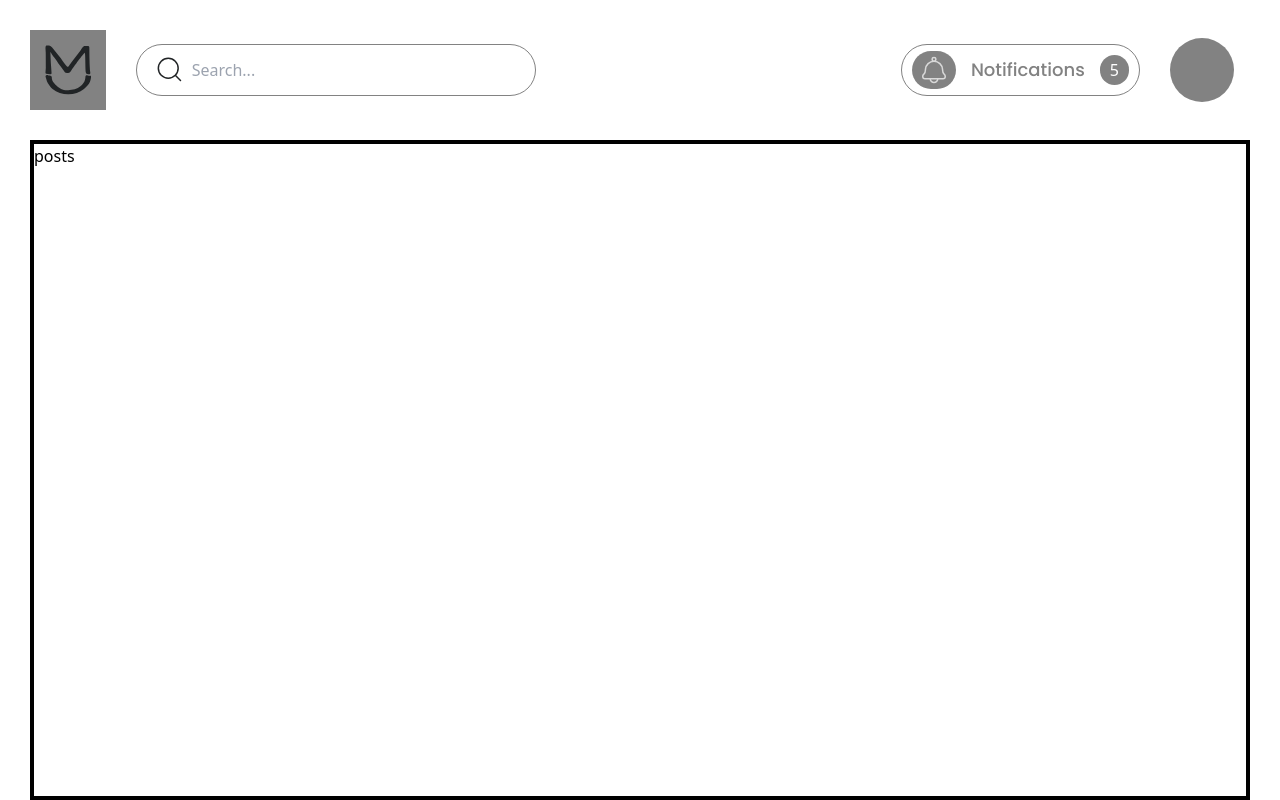
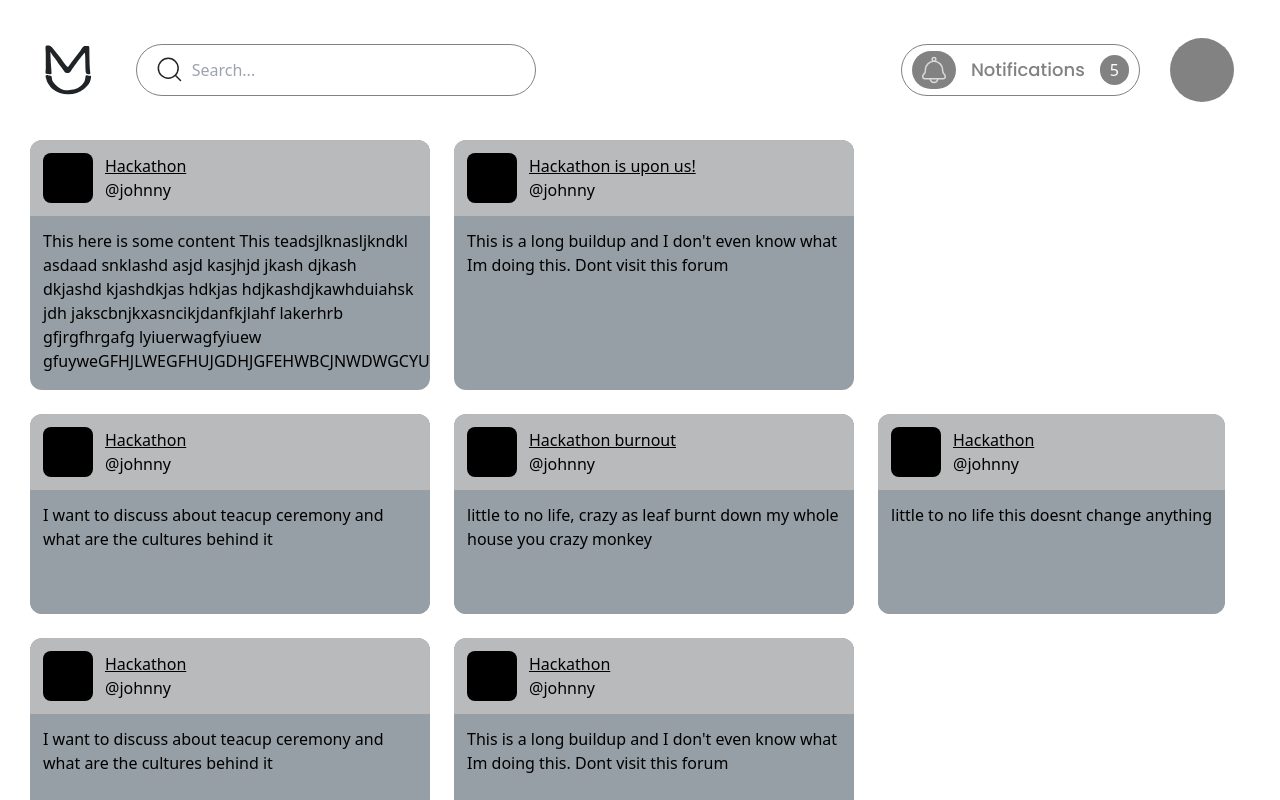
Before and after one commit to GappleBee/Hackathon, a React (Vite) app in the folder Frontend/mood-forum/: page /posts in a window 1280 px wide. Built offline with nearby package versions, Linux system fonts and the light colour scheme.

Commit message:
style: browse post done feat: clicking post directs to post page

```diff
--- a/Frontend/mood-forum/package.json
+++ b/Frontend/mood-forum/package.json
@@ -10,6 +10,7 @@
     "preview": "vite preview"
   },
   "dependencies": {
+    "axios": "^1.7.4",
     "react": "^18.3.1",
     "react-dom": "^18.3.1",
     "react-hook-form": "^7.52.2",
--- a/Frontend/mood-forum/src/App.tsx
+++ b/Frontend/mood-forum/src/App.tsx
@@ -1,6 +1,7 @@
 import { Routes, Route } from 'react-router-dom'
+import { usePushContent } from './context/context'
 import HorizontalNav from './component/navbar/HorizontalNav'
-import { usePushContent } from './context/context'
+import Posts from './component/posts/Posts'
 
 function App() {
 
@@ -9,11 +10,11 @@ function App() {
   return (
     <div className='h-screen w-screen pt-[30px] px-[30px] flex flex-col'>
           <HorizontalNav />
-          <div className='border-4 border-black flex-1 flex'>
-              <div className={`w-[${push}] ${push ? "w-[120px]" : "w-0"} transition-[width] ease-linear delay-[50ms]`} />
+          <div className='flex-1 flex overflow-scroll'>
+              <div className={`w-[${push}] ${push ? "w-[244px]" : "w-0"} transition-[width] ease-linear delay-[50ms]`} />
               <Routes>
                   <Route path='/' element={<App />}/>
-                  <Route path='/posts' element={<h1>posts</h1>}/>
+                  <Route path='/posts' element={<Posts />}/>
                   <Route path='/posts/:postId' element={<h1>posts id</h1>}/>
                   <Route path='/profile' element={<h1>profile</h1>}/>
               </Routes>
--- a/Frontend/mood-forum/src/component/navbar/VerticalNav.tsx
+++ b/Frontend/mood-forum/src/component/navbar/VerticalNav.tsx
@@ -7,7 +7,8 @@ function VerticalNav() {
   const { setPush } = usePushContent()
 
   return (
-    <div className={`transition-[height,hover] ease-linear ${VerticalBar ? "bg-white" : "bg-[#828282]"} relative z-10 hover:cursor-pointer delay-75 ${!VerticalBar ? "h-[80px]" : "h-[calc(100vh-64px)]"} w-[80px] p-[15px] mr-[30px] hover:bg-[#828282]`} onClick={() => {
+    <div className={`flex flex-col overflow-hidden transition-[height,hover,width] ease-linear${VerticalBar ? "bg-[#828282]" : "bg-white"} relative z-10 hover:cursor-pointer delay-75 ${!VerticalBar ? "w-[80px]" : "w-[250px]"}  ${VerticalBar ? "bg-[#828282]" : "bg-white"} relative z-10 hover:cursor-pointer delay-75 ${!VerticalBar ? "h-[80px]" : "h-[calc(100vh-64px)]"} w-[80px] p-[15px] mr-[30px] hover:bg-[#828282]`} >
+      <img className="mr-[30px] mb-[30px] w-[80px] h-[80px]" src={logo} onClick={() => {
       if (VerticalBar) {
         setVerticalBar(false)
         setPush(false)
@@ -15,8 +16,11 @@ function VerticalNav() {
         setVerticalBar(true)
         setPush(true)
       }
-    }} >
-        <img className="mr-[30px] w-[80px]" src={logo} />
+    }}/>
+      <div>Create Post</div>
+      <div>Login</div>
+      <div>Register</div>
+      <div>Browse</div>
     </div>
   )
 }
--- /dev/null
+++ b/Frontend/mood-forum/src/component/posts/Post.tsx
@@ -0,0 +1,23 @@
+
+import { useNavigate } from "react-router-dom"
+function Post({ title, username, content, id } : { title: string, content: string, username: string, id: number }) {
+  const navigate = useNavigate()
+  return (
+    <div className="bg-[#969FA5] hover:cursor-pointer hover:border-2 hover:border-orange-400 flex flex-col max-w-[400px] rounded-[12px] max-h-[250px] min-h-[200px] overflow-hidden" onClick={() => {
+      navigate(`/posts/${id}`)
+    }}>
+        <div className="flex bg-[#B8BABB] gap-[12px] p-[13px] items-center rounded-t-[12px]">
+          <div className="w-[50px] h-[50px] bg-black rounded-[8px]"></div>
+          <div>
+            <h1 className="underline">{title}</h1>
+            <span>@{username}</span>
+          </div>
+        </div>
+        <div className="bg-[#969FA5] p-[13px] h-[65%] overflow-hidden rounded-b-[12px]">
+            {content}
+        </div>
+    </div>
+  )
+}
+
+export default Post
--- /dev/null
+++ b/Frontend/mood-forum/src/component/posts/Posts.tsx
@@ -0,0 +1,39 @@
+import Post from "./Post"
+
+
+
+function Posts() {
+  return (
+    <div className="flex flex-wrap gap-[24px] content-start overflow-scroll">
+        <Post title={"Hackathon"} username={"johnny"} id={1} content={
+            "This here is some content This teadsjlknasljkndkl asdaad snklashd asjd kasjhjd jkash djkash dkjashd kjashdkjas hdkjas hdjkashdjkawhduiahsk jdh jakscbnjkxasncikjdanfkjlahf lakerhrb gfjrgfhrgafg lyiuerwagfyiuew gfuyweGFHJLWEGFHUJGDHJGFEHWBCJNWDWGCYUWEB Ygeryfg EYGR KYUAGKWE lyewg rluyaug kuawgfe uyew"
+        }/>
+        <Post title={"Hackathon is upon us!"} username={"johnny"} id={2} content={
+          "This is a long buildup and I don't even know what Im doing this. Dont visit this forum"
+        }/>
+        <Post title={"Hackathon"} username={"johnny"} id={3} content={
+          "I want to discuss about teacup ceremony and what are the cultures behind it"
+        }/>
+        <Post title={"Hackathon burnout"} username={"johnny"} id={4} content={
+          "little to no life, crazy as leaf burnt down my whole house you crazy monkey"
+        }/>
+
+        <Post title={"Hackathon"} username={"johnny"} id={5} content={
+          "little to no life this doesnt change anything"
+        }/>
+
+        <Post title={"Hackathon"} username={"johnny"} id={6} content={
+          "I want to discuss about teacup ceremony and what are the cultures behind it"
+        }/>
+        <Post title={"Hackathon"} username={"johnny"} id={7} content={
+          "This is a long buildup and I don't even know what Im doing this. Dont visit this forum"
+        }/>
+        <Post title={"Hackathon"} username={"johnny"} id={8} content={
+            "This heashd a KYUAGKWE lyewg rluyaug kuawgfe uyew"
+        }/>
+
+    </div>
+  )
+}
+
+export default Posts
```
Also changed, not shown: Frontend/mood-forum/src/assets/heart.svg (added), 1 other file (tests, documents, lock files or other folders).
